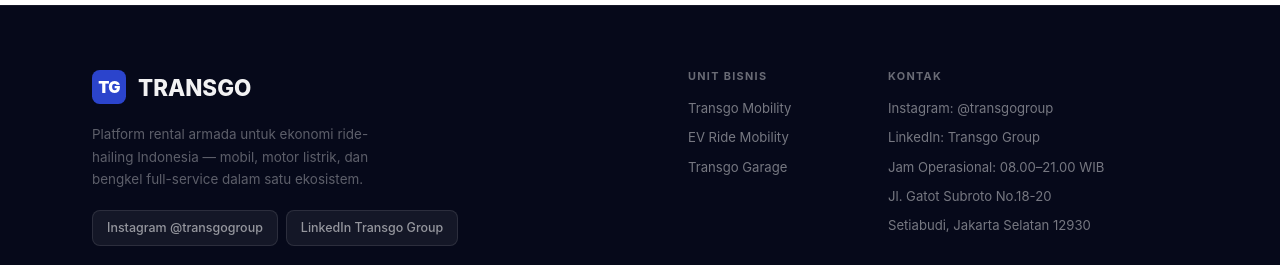
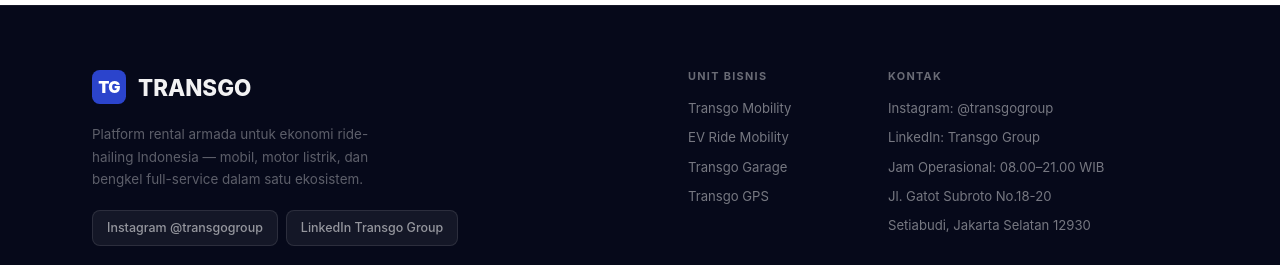
Before and after one commit to pranamhn/transgogroup, a React (Vite) app: page / in a window 1280 px wide. Shown: the part 3428-3693 px from the top of the page. Built offline with nearby package versions, Linux system fonts and the light colour scheme.

Commit message:
update gps service

```diff
--- a/src/components/Footer.tsx
+++ b/src/components/Footer.tsx
@@ -29,7 +29,7 @@
         <div className="footer-links">
           <div className="footer-col">
             <h4>{ft.colBusiness}</h4>
-            {["Transgo Mobility", "EV Ride Mobility", "Transgo Garage"].map((b) => (
+            {["Transgo Mobility", "EV Ride Mobility", "Transgo Garage", "Transgo GPS"].map((b) => (
               <span key={b}>{b}</span>
             ))}
           </div>
```
